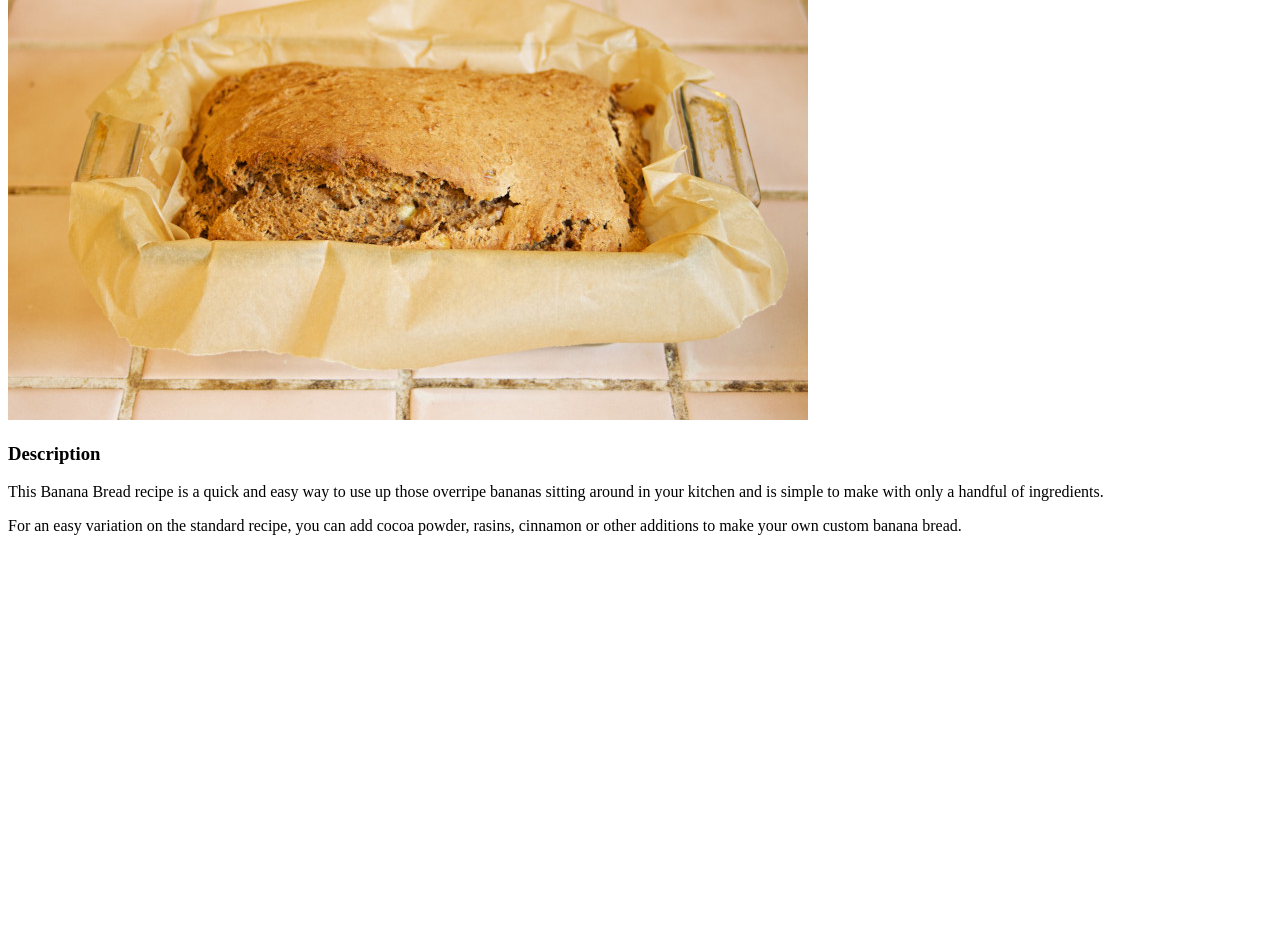
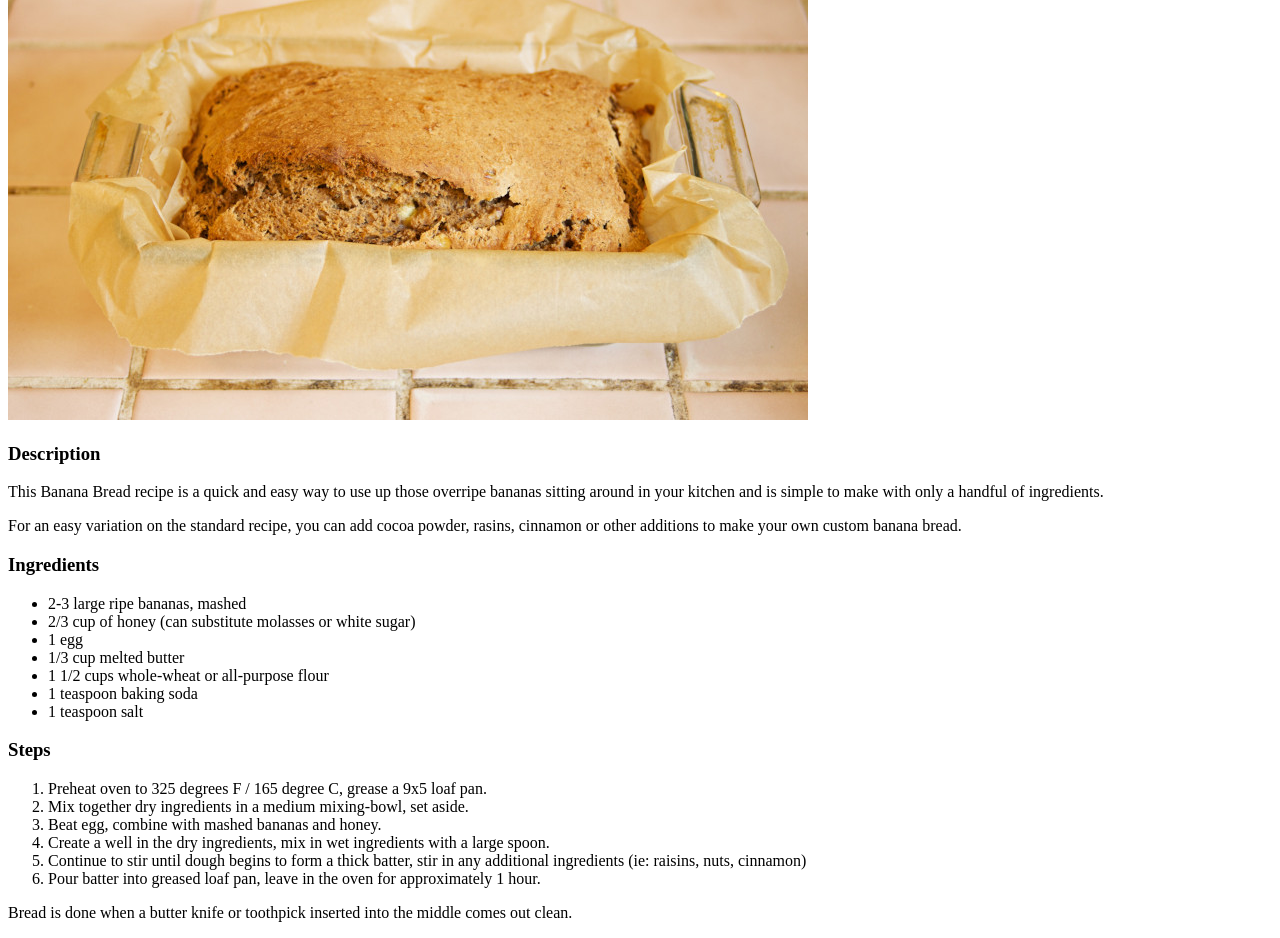
Before and after one commit to toomeyDev/bread-bake, a plain HTML site: page recipes/simple-banana-bread.html in a window 1280 px wide. Shown: the part 219-1157 px from the top of the page. Before the commit the page ends 800 px from the top, so only its background shows below. Drawn offline with Linux system fonts and the light colour scheme.

Commit message:
first draft banana bread recipe

```diff
--- a/recipes/simple-banana-bread.html
+++ b/recipes/simple-banana-bread.html
@@ -15,5 +15,27 @@
 		with only a handful of ingredients.</p>
 		<p>For an easy variation on the standard recipe, you can add cocoa powder,
 		rasins, cinnamon or other additions to make your own custom banana bread.</p>
+
+		<h3>Ingredients</h3>
+		<ul>
+			<li>2-3 large ripe bananas, mashed</li>
+			<li>2/3 cup of honey (can substitute molasses or white sugar)</li>
+			<li>1 egg</li>
+			<li>1/3 cup melted butter</li>
+			<li>1 1/2 cups whole-wheat or all-purpose flour</li>
+			<li>1 teaspoon baking soda</li>
+			<li>1 teaspoon salt</li>
+		</ul>
+
+		<h3>Steps</h3>
+		<ol>
+			<li>Preheat oven to 325 degrees F / 165 degree C, grease a 9x5 loaf pan.</li>
+			<li>Mix together dry ingredients in a medium mixing-bowl, set aside.</li>
+			<li>Beat egg, combine with mashed bananas and honey.</li>
+			<li>Create a well in the dry ingredients, mix in wet ingredients with a large spoon.</li>
+			<li>Continue to stir until dough begins to form a thick batter, stir in any additional ingredients (ie: raisins, nuts, cinnamon)</li>
+			<li>Pour batter into greased loaf pan, leave in the oven for approximately 1 hour.</li>
+		</ol>
+		<p>Bread is done when a butter knife or toothpick inserted into the middle comes out clean.</p>
 	</body>
 </html>
```
